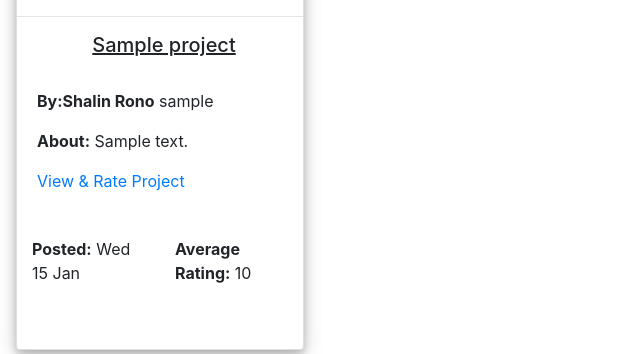
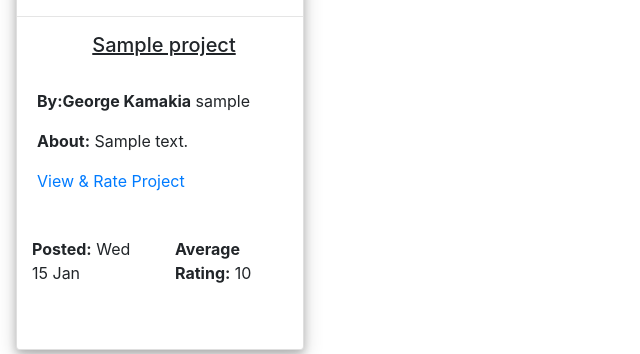
Before and after one commit to 0724654276/Awwards, a Django app: page / in a window 1280 px wide. Shown: the part 1010-1364 px from the top of the page, without its empty margins (0-640 px from the left). Run offline with Django 3.2, Linux system fonts and the light colour scheme; tables that the repository leaves empty hold one stand-in row (values such as "Sample post"); some libraries are stand-ins or nearby versions.

```diff
--- a/awardsapp/templates/index.html
+++ b/awardsapp/templates/index.html
@@ -23,7 +23,7 @@
                 <img src="{{project.project_image.url}}" style="width:100%;height:56%;" class="img-responsive" alt="Card Image"></a><hr>
                 <h5 class="card-title pl-2 underline text-center"> {{project.title}}</h5>
                 <div class="card-body">
-                    <p class=""><strong>By:Shalin Rono</strong> {{project.prof_ref.user.username}}</p>
+                    <p class=""><strong>By:George Kamakia</strong> {{project.prof_ref.user.username}}</p>
                     <p class="card-text"><strong>About:</strong> {{project.description|truncatechars:150}}</p>
                     <a href="{% url 'project' project.id %}" class="card-link">View & Rate Project</a>
                 </div><br>
```
